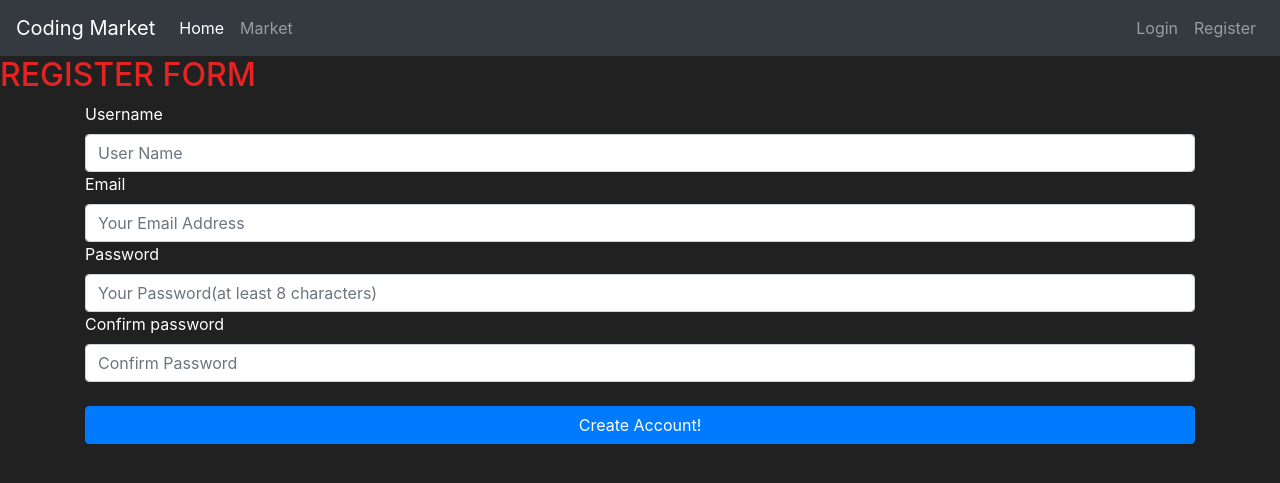
After one commit to Vadim-Dudar/flask, a Flask app: page /register in a window 1280 px wide. The commit adds this page. Shown: the top 483 px of the page. Run offline with Flask 2, Linux system fonts and the light colour scheme; some libraries are stand-ins or nearby versions.

Commit message:
add registration form

```diff
--- a/market/__init__.py
+++ b/market/__init__.py
@@ -7,8 +7,10 @@
 from flask import Flask, render_template
 from flask_sqlalchemy import SQLAlchemy
 
+
 app = Flask(__name__)
 app.config['SQLALCHEMY_DATABASE_URI'] = 'sqlite:///market.db'
+app.config['SECRET_KEY'] = '6207f8257d6110f6fbd5d689'
 db = SQLAlchemy(app)
 
 
--- /dev/null
+++ b/market/forms.py
@@ -0,0 +1,11 @@
+from flask_wtf import FlaskForm
+from wtforms import StringField, PasswordField, SubmitField
+from wtforms.validators import Length, EqualTo, Email, DataRequired
+
+
+class RegisterForm(FlaskForm):
+    username = StringField(label='Username', validators=[Length(min=4, max=30), DataRequired()])
+    email_address = StringField(label='Email', validators=[Email(), DataRequired()])
+    password1 = PasswordField(label='Password', validators=[Length(min=8), DataRequired()])
+    password2 = PasswordField(label='Confirm password', validators=[EqualTo('password1'), DataRequired()])
+    submit = SubmitField(label='Create Account!')
--- a/market/routes.py
+++ b/market/routes.py
@@ -1,6 +1,7 @@
-from market import app
-from flask import render_template
-from market.models import Item
+from market import app, db
+from flask import render_template, redirect, url_for
+from market.models import Item, User
+from market.forms import RegisterForm
 
 
 @app.route('/')
@@ -22,3 +23,19 @@ def about_user(user):
 def market():
     items = Item.query.all()
     return render_template('market.html', items=items)
+
+
+@app.route('/register', methods=['get', 'post'])
+def register():
+    form = RegisterForm()
+    if form.validate_on_submit():
+        create_user = User(username=form.username.data,
+                           email_address=form.email_address.data,
+                           password_hash=form.password1.data)
+        db.session.add(create_user)
+        db.session.commit()
+        return redirect(url_for('market'))
+    if form.errors != {}:
+        for err_msg in form.errors.values():
+            print('!', err_msg)
+    return render_template('register.html', form=form)
--- a/market/templates/blocks/header.html
+++ b/market/templates/blocks/header.html
@@ -17,7 +17,7 @@
                 <a class="nav-link" href="#">Login</a>
             </li>
             <li class="nav-item">
-                <a class="nav-link" href="#">Register</a>
+                <a class="nav-link" href="{{ url_for('register') }}">Register</a>
             </li>
         </ul>
     </div>
--- /dev/null
+++ b/market/templates/register.html
@@ -0,0 +1,32 @@
+{% extends 'blocks/pattern.html' %}
+
+
+{% block title %}
+Register
+{% endblock %}
+
+
+{% block content %}
+<h2>REGISTER FORM</h2>
+<div class="container">
+   <form method="post" class="form-register" style="color:white">
+       {{ form.hidden_tag() }}
+
+       {{ form.username.label() }}
+       {{ form.username(class="form-control", placeholder="User Name") }}
+
+       {{ form.email_address.label() }}
+       {{ form.email_address(class="form-control", placeholder="Your Email Address") }}
+
+       {{ form.password1.label() }}
+       {{ form.password1(class="form-control", placeholder="Your Password(at least 8 characters)") }}
+
+       {{ form.password2.label() }}
+       {{ form.password2(class="form-control", placeholder="Confirm Password") }}
+
+       <br>
+       {{ form.submit(class="btn btn-block btn-primary", placeholder="User Name") }}
+   </form>
+</div>
+
+{% endblock %}
```
Also changed, not shown: market/models.py (+11 -1 lines), market/market.db.
